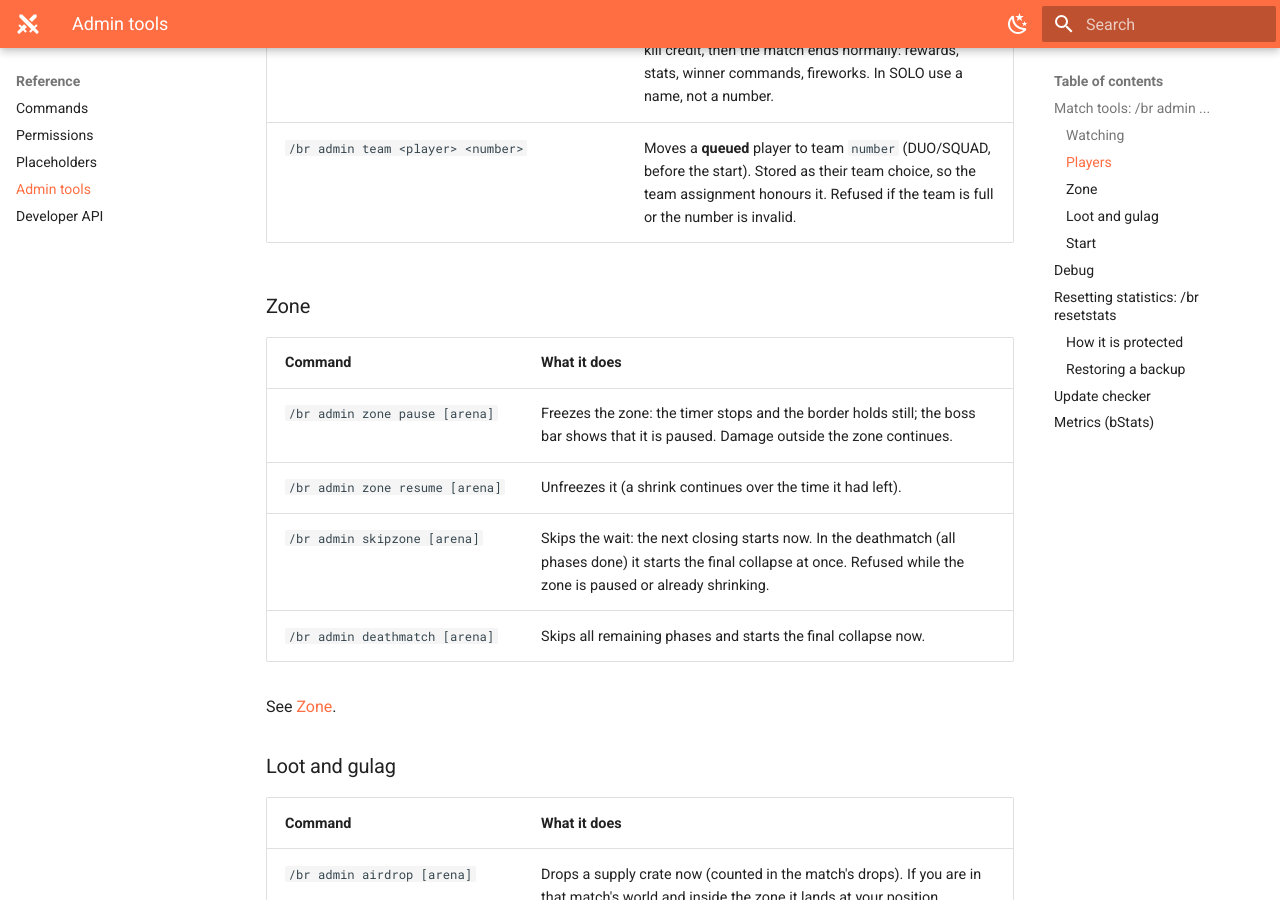
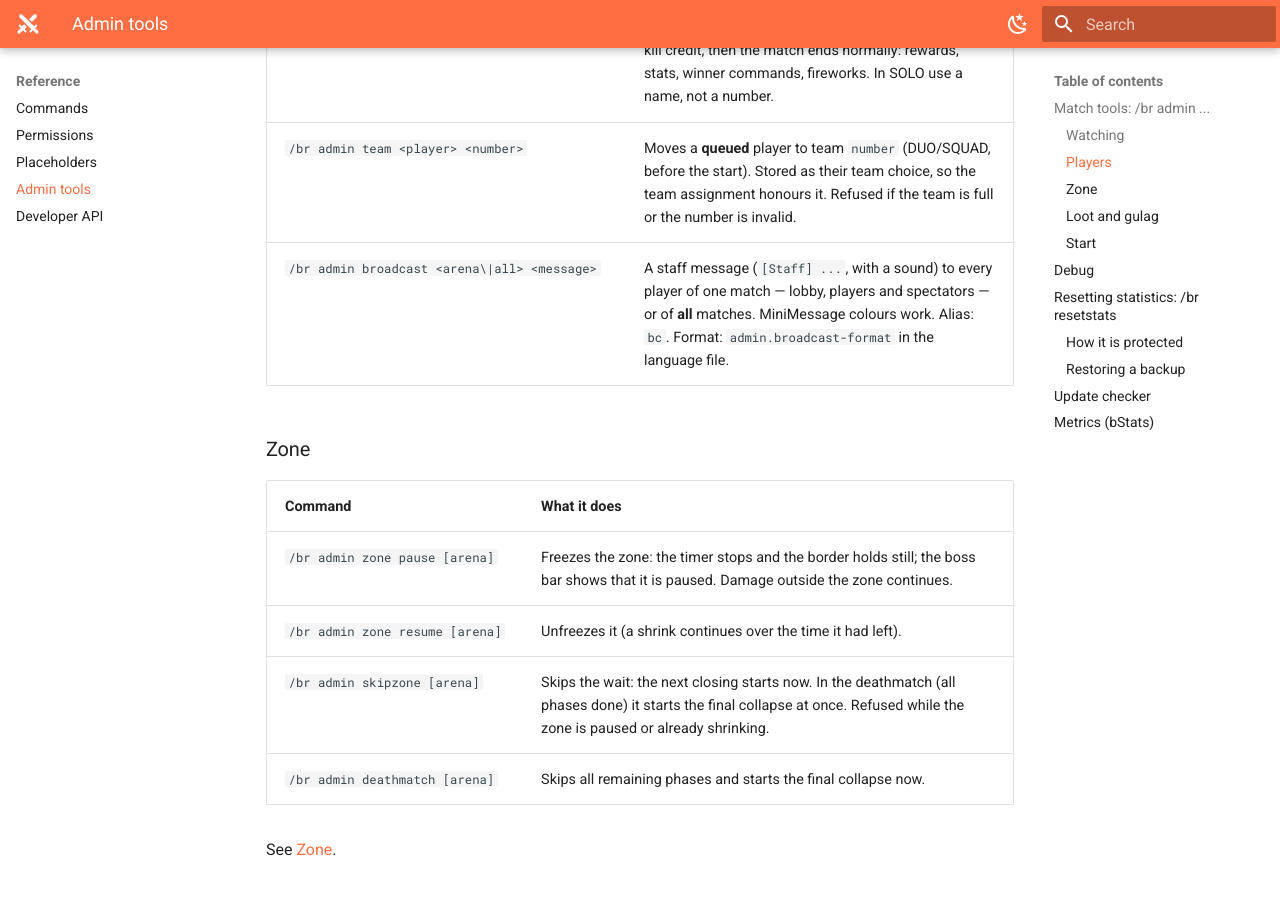
Before and after one commit to Giuseppe-Marco/mrtbattleroyale-wiki, an MkDocs documentation site: the page built from docs/reference/admin-tools.md, in a window 1280 px wide and 900 px high, scrolled down 1455 px. Built offline with MkDocs 1.6.1 and Material for MkDocs 9.7.7, drawn with Linux system fonts in a browser that asks for light colours.

Commit message:
Admin broadcast
Co-Authored-By: Claude Opus 5.5 <noreply@anthropic.com>

```diff
--- a/docs/reference/admin-tools.md
+++ b/docs/reference/admin-tools.md
@@ -24,6 +24,7 @@ All need **`br.admin.match`** and, except `spectate`, also work from the console
 | `/br admin eliminate <player> [nostats]` | Takes an alive, knocked-down or gulag player out of the match at once: no gulag, no kill credit. Also works on a player who disconnected and is still in the rejoin window. With `nostats` the match is not written to their statistics (no game, no loss). |
 | `/br admin end <player\|team number> [arena]` | Declares the winner. A player name picks that player's team (any mode); a number picks a team (DUO/SQUAD, 1-based, as in the team selector). Everyone else still in contention is eliminated without kill credit, then the match ends normally: rewards, stats, winner commands, fireworks. In SOLO use a name, not a number. |
 | `/br admin team <player> <number>` | Moves a **queued** player to team `number` (DUO/SQUAD, before the start). Stored as their team choice, so the team assignment honours it. Refused if the team is full or the number is invalid. |
+| `/br admin broadcast <arena\|all> <message>` | A staff message (`[Staff] ...`, with a sound) to every player of one match — lobby, players and spectators — or of **all** matches. MiniMessage colours work. Alias: `bc`. Format: `admin.broadcast-format` in the language file. |
 
 ### Zone
 
```
Also changed, not shown: docs/changelog.md (+1 -0 lines), docs/reference/commands.md (+1 -0 lines).
